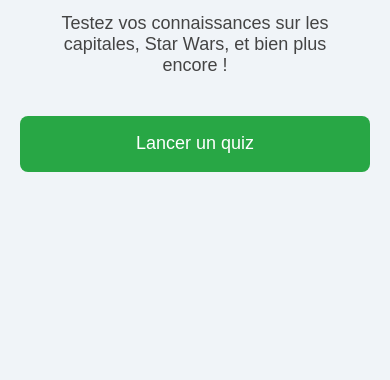
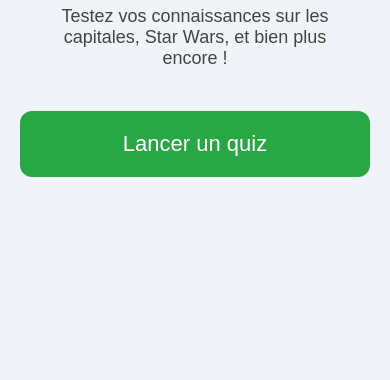
Before and after one commit to GuyomK/Quiz-Training, a plain HTML site: page index.html in a window 390 px wide. Shown: the part 464-844 px from the top of the page. Drawn offline with Linux system fonts and the light colour scheme.

Commit message:
Update style.css

```diff
--- a/style.css
+++ b/style.css
@@ -208,13 +208,19 @@ button:hover {
     font-size: 20px;
   }
 
-  button {
-  font-size: 20px;
-  padding: 18px 24px;
-  width: 100%;
-  min-height: 56px;
-  border-radius: 10px;
-}
+  button,
+  #launch-btn,
+  #start-btn,
+  #restart,
+  #next,
+  .choice-btn {
+    font-size: 22px;
+    padding: 20px 28px;
+    width: 100%;
+    min-height: 64px;
+    border-radius: 12px;
+    margin: 12px 0;
+  }
 
 
   #question-count {
```
